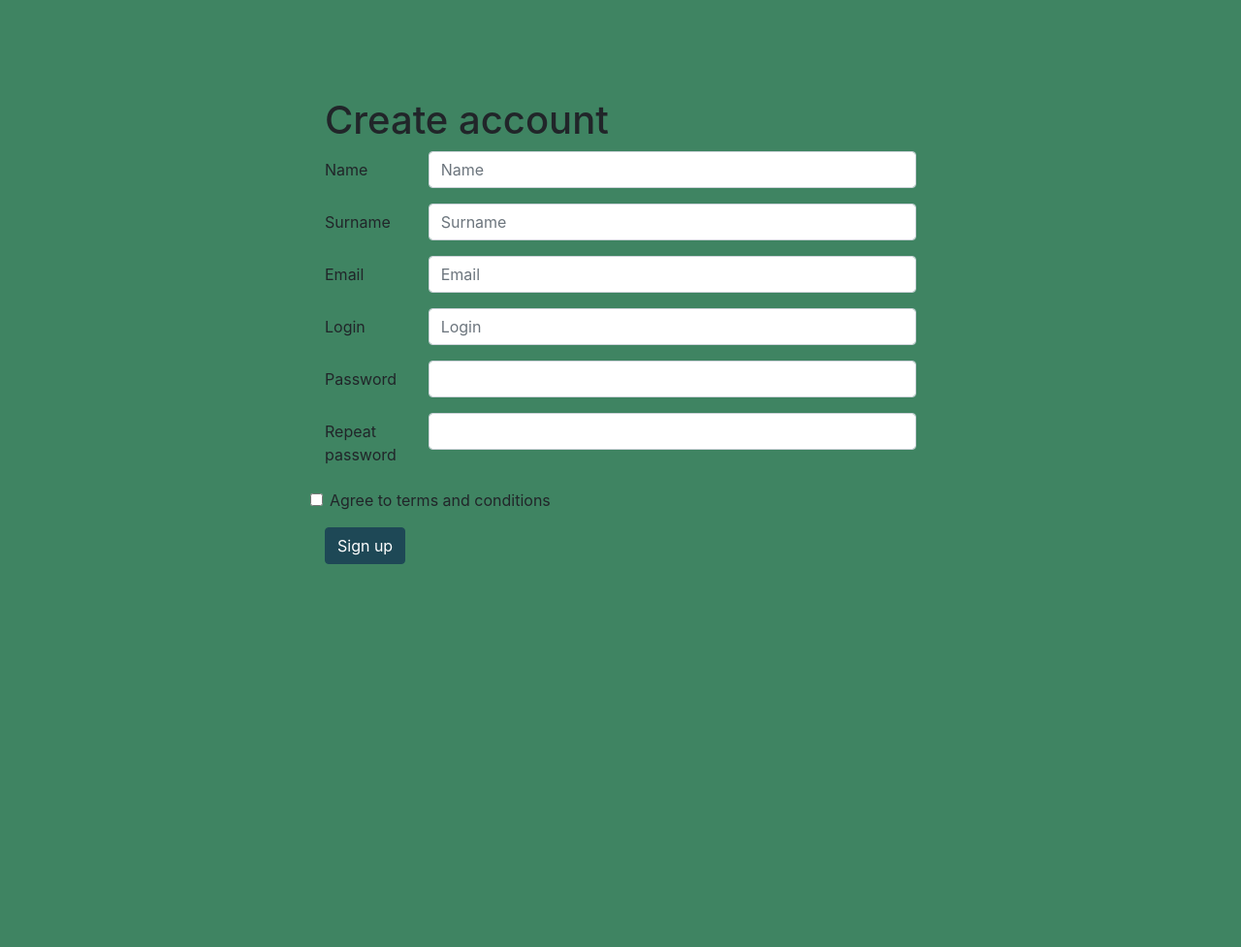
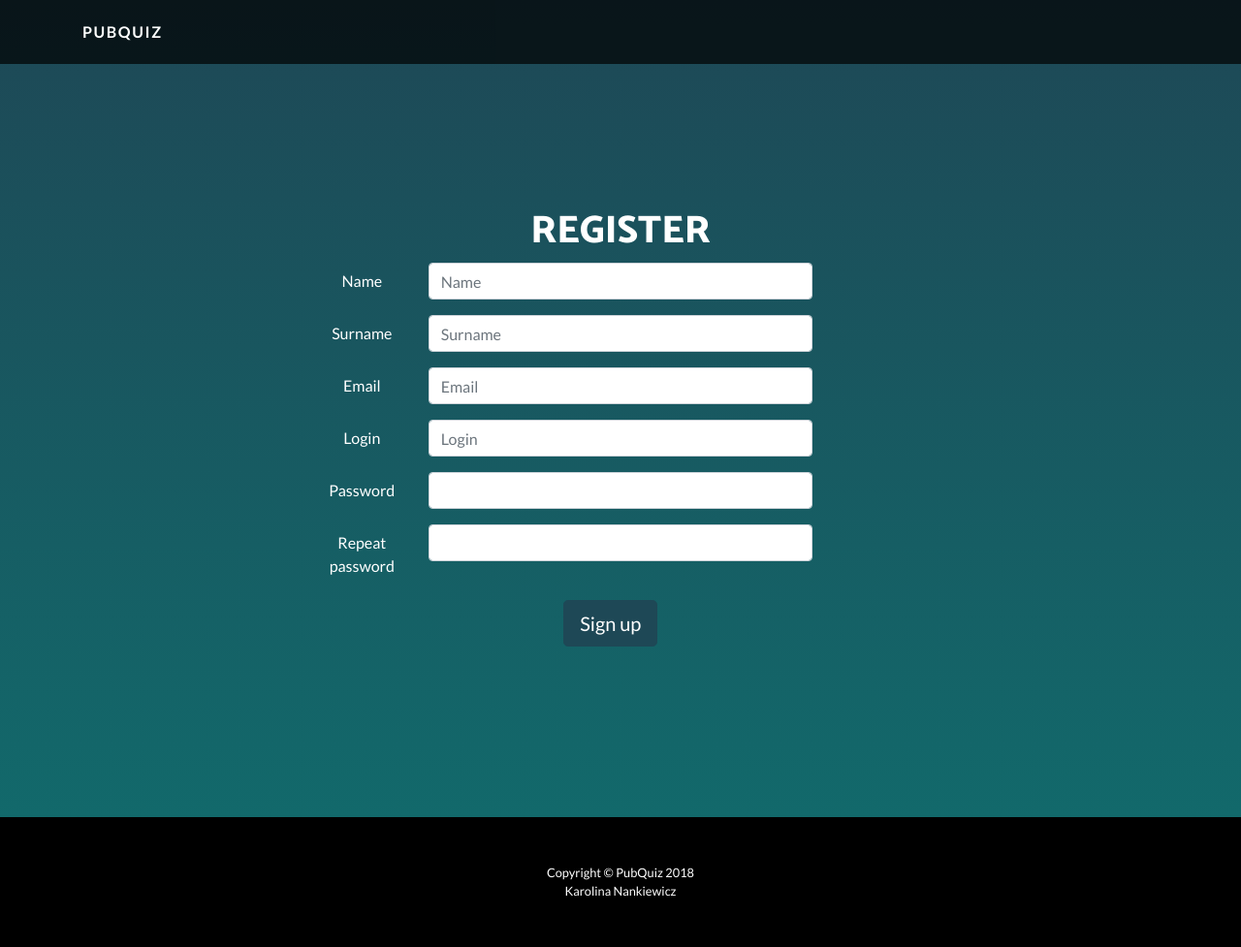
Before and after one commit to nankiewiczka/PubQuiz, a PHP site: page /views/RegisterController/register.php in a window 1280 px wide. Shown: the whole page at 97% size. Before the commit the page ends 582 px from the top, so only its background shows below. Run offline with PHP 8.4, Linux system fonts and the light colour scheme; some libraries are stand-ins or nearby versions.

Commit message:
change layout,css improve

```diff
--- a/Routing.php
+++ b/Routing.php
@@ -107,7 +107,7 @@ class Routing
     public function run()
     {
         $page = isset($_GET['page'])
-        && isset($this->routes[$_GET['page']]) ? $_GET['page'] : 'login';
+        && isset($this->routes[$_GET['page']]) ? $_GET['page'] : 'index';
 
         if ($this->routes[$page]) {
             $class = $this->routes[$page]['controller'];
--- a/controllers/RegisterController.php
+++ b/controllers/RegisterController.php
@@ -28,7 +28,7 @@ class RegisterController extends AppController
             $password = $_POST['password'];
             $hash = password_hash($password, PASSWORD_DEFAULT);
             $user = new User(null, $name, $surname, $email, $login, $hash, null);
-            $mapper->addUser($user);
+//            $mapper->addUser($user);
 
             $this->render('index', ['text' =>
                 '<p>Account created successfully</p><a href=<?php echo \'?page=login\'; ?>Sign in now</a>.</p>']);
--- a/public/css/style.css
+++ b/public/css/style.css
@@ -1,12 +1,100 @@
 body {
-    background-color: #3F8462;
-    margin-top: 100px;
+    font-family: 'Lato';
+}
+
+h1,
+h2,
+h3,
+h4,
+h5,
+h6 {
+    font-family: 'Catamaran';
+    font-weight: 800 !important;
+}
+
+.btn-xl {
+    text-transform: uppercase;
+    padding: 1.5rem 3rem;
+    font-size: 0.9rem;
+    font-weight: 700;
+    letter-spacing: 0.1rem;
+}
+
+.bg-black {
+    background-color: #000 !important;
+}
+
+
+.navbar-custom {
+    padding-top: 1rem;
+    padding-bottom: 1rem;
+    background-color: rgba(0, 0, 0, 0.7);
+}
+
+.navbar-custom .navbar-brand {
+    text-transform: uppercase;
+    font-size: 1rem;
+    letter-spacing: 0.1rem;
+    font-weight: 700;
+}
+
+.navbar-custom .navbar-nav .nav-item .nav-link {
+    text-transform: uppercase;
+    font-size: 0.8rem;
+    font-weight: 700;
+    letter-spacing: 0.1rem;
+}
+
+header.masthead {
+    position: relative;
+    overflow: hidden;
+    padding-top: calc(7rem + 72px);
+    padding-bottom: 7rem;
+    background: -webkit-gradient(linear, left bottom, left top, from(#1e4856), to(#12696b));
+    background: linear-gradient(0deg, #12696b 0%, #1e4856 100%);
+    background-repeat: no-repeat;
+    background-position: center center;
+    background-attachment: scroll;
+    background-size: cover;
+}
+
+header.masthead .masthead-content {
+    z-index: 1;
+    position: relative;
+}
+
+header.masthead .masthead-content .masthead-heading {
+    font-size: 4rem;
+}
+
+header.masthead .masthead-content .masthead-subheading {
+    font-size: 2rem;
+}
+
+@media (min-width: 992px) {
+    header.masthead {
+        padding-top: calc(10rem + 55px);
+        padding-bottom: 10rem;
+    }
+    header.masthead .masthead-content .masthead-heading {
+        font-size: 6rem;
+    }
+    header.masthead .masthead-content .masthead-subheading {
+        font-size: 4rem;
+    }
+}
+
+.submitButton:hover {
+    background-color: #071F28;
+    border-color: #1E4856;
 }
 
 .submitButton {
     background-color: #1E4856;
     border-color: #1E4856;
 }
+
+
 
 #addQuizDiv {
     visibility : hidden
@@ -31,35 +119,35 @@ body {
 
 }
 
-ul {
-    list-style-type: none;
-    width: 100%;
-    margin: 0;
-    padding: 0;
-    overflow: hidden;
-    background-color: #333;
-}
+/*ul {*/
+    /*list-style-type: none;*/
+    /*width: 100%;*/
+    /*margin: 0;*/
+    /*padding: 0;*/
+    /*overflow: hidden;*/
+    /*background-color: #333;*/
+/*}*/
 
-li {
-    float: left;
-}
+/*li {*/
+    /*float: left;*/
+/*}*/
 
-li a {
-    display: block;
-    color: white;
-    text-align: center;
-    padding: 14px 16px;
-    text-decoration: none;
-}
+/*li a {*/
+    /*display: block;*/
+    /*color: white;*/
+    /*text-align: center;*/
+    /*padding: 14px 16px;*/
+    /*text-decoration: none;*/
+/*}*/
 
-li a:hover:not(.active) {
-    background-color: #111;
-}
+/*li a:hover:not(.active) {*/
+    /*background-color: #111;*/
+/*}*/
 
-li a:hover {
-    text-decoration: none;
-    color: green;
-}
+/*li a:hover {*/
+    /*text-decoration: none;*/
+    /*color: green;*/
+/*}*/
 
 
 .absolute {
--- a/public/js/registerScripts.js
+++ b/public/js/registerScripts.js
@@ -1,6 +1,6 @@
 function validateRegisterForm() {
+    console.log("zaczynam");
     let valid = true;
-    let errorColor = "#178533";
 
     if($("#loginMessage").length)
         $('#loginMessage').remove();
@@ -8,8 +8,6 @@ function validateRegisterForm() {
         $('#passwordMessage').remove();
 
     if ($("#inputPassword").val() !== $("#inputRepeatedPassword").val()) {
-        $("#inputPassword").css('background-color', errorColor);
-        $("#inputRepeatedPassword").css('background-color', errorColor);
         let p2 = "<p id=\"passwordMessage\">Entered passwords are not the same.</p>";
 
         if(!$("#passwordMessage").length) {
@@ -30,7 +28,6 @@ function validateRegisterForm() {
         success: function(data) {
             console.log(data);
             if(data != '0') {
-                $("#inputLogin").css('background-color', errorColor);
                 let p1 = "<p id=\"loginMessage\">Login is already taken.</p>";
                 if(!$("#loginMessage").length) {
                     $("#messages").append(p1);
--- a/views/RegisterController/register.php
+++ b/views/RegisterController/register.php
@@ -5,65 +5,73 @@
 <script src="../../public/js/registerScripts.js"></script>
 
 <body>
-<div class="col-sm-6 offset-sm-3">
 
-<h1>Create account</h1>
-<div id="messages">
-</div>
+<!-- Navigation -->
+<nav class="navbar navbar-expand-lg navbar-dark navbar-custom fixed-top">
+    <div class="container">
+        <a class="navbar-brand" href="#">PubQuiz</a>
+        <button class="navbar-toggler" type="button" data-toggle="collapse" data-target="#navbarResponsive" aria-controls="navbarResponsive" aria-expanded="false" aria-label="Toggle navigation">
+            <span class="navbar-toggler-icon"></span>
+        </button>
+    </div>
+</nav>
+
+<header class="masthead text-center text-white">
+    <div class="loginContainer">
+        <div clas="row">
+            <div class="col-sm-6 offset-sm-3">
+            <h1>REGISTER</h1>
+            <div id="messages">
+            </div>
+
     <form action="?page=register" class="form" onsubmit="return validateRegisterForm()" method="post">
         <div class="form-group row">
             <label for="inputName" class="col-sm-2 col-form-label">Name</label>
-            <div class="col-sm-10">
+            <div class="col-sm-8">
                 <input type="text" class="form-control" id="inputName" name="name" placeholder="Name" required>
             </div>
         </div>
         <div class="form-group row">
             <label for="inputSurname" class="col-sm-2 col-form-label">Surname</label>
-            <div class="col-sm-10">
+            <div class="col-sm-8">
                 <input type="text" class="form-control" id="inputSurname" name="surname" placeholder="Surname" required>
             </div>
         </div>
         <div class="form-group row">
             <label for="inputEmail" class="col-sm-2 col-form-label">Email</label>
-            <div class="col-sm-10">
+            <div class="col-sm-8">
                 <input type="email" class="form-control" id="inputEmail" name="email" placeholder="Email" required>
             </div>
         </div>
         <div class="form-group row">
             <label for="inputLogin" class="col-sm-2 col-form-label">Login</label>
-            <div class="col-sm-10">
+            <div class="col-sm-8">
                 <input type="text" class="form-control" id="inputLogin" name="login" placeholder="Login" required>
             </div>
         </div>
         <div class="form-group row">
             <label for="inputPassword" class="col-sm-2 col-form-label">Password</label>
-            <div class="col-sm-10">
+            <div class="col-sm-8">
                 <input type="password" class="form-control" id="inputPassword" name="password" placeholder="" required>
             </div>
         </div>
         <div class="form-group row">
             <label for="inputRepeatedPassword" class="col-sm-2 col-form-label">Repeat password</label>
-            <div class="col-sm-10">
+            <div class="col-sm-8">
                 <input type="password" class="form-control" id="inputRepeatedPassword" name="repeatedPassword" placeholder="" required>
             </div>
         </div>
         <div class="form-group row">
-            <div class="form-check">
-                <input class="form-check-input" type="checkbox" value="" id="invalidCheck" >
-                <label class="form-check-label" for="invalidCheck">
-                    Agree to terms and conditions
-                </label>
-                <div class="invalid-feedback">
-                    You must agree before submitting.
-                </div>
-            </div>
-        </div>
-        <div class="form-group row">
-            <div class="col-sm-10">
-                <button type="submit" class="btn btn-primary submitButton">Sign up</button>
+            <div class="col-sm-7">
+                <button type="submit" class="btn btn-primary btn-lg float-right submitButton">Sign up</button>
             </div>
         </div>
     </form>
+            </div>
+        </div>
 </div>
+</header>
+<?php include(dirname(__DIR__) . '/foot.html'); ?>
+
 </body>
 </html>
--- /dev/null
+++ b/views/foot.html
@@ -0,0 +1,6 @@
+<footer class="py-5 bg-black">
+    <div class="container">
+        <p class="m-0 text-center text-white small">Copyright &copy; PubQuiz 2018 </p>
+        <p class="m-0 text-center text-white small">Karolina Nankiewicz</p>
+    </div>
+</footer>
--- a/views/head.html
+++ b/views/head.html
@@ -1,11 +1,23 @@
 <head>
+
+    <meta charset="utf-8">
+    <meta name="viewport" content="width=device-width, initial-scale=1, shrink-to-fit=no">
+    <meta name="description" content="">
+    <meta name="author" content="">
+
     <title>PubQuiz</title>
+    <!-- Bootstrap core CSS -->
     <link rel="stylesheet" type="text/css" href="https://stackpath.bootstrapcdn.com/bootstrap/4.1.3/css/bootstrap.min.css" />
-    <link rel="stylesheet" type="text/css" href="../public/css/style.css" />
-    <!-- icons set: https://material.io/tools/icons -->
-    <link rel="stylesheet" href="https://fonts.googleapis.com/icon?family=Material+Icons">
+
+
+    <!-- Custom fonts for this template -->
+    <link href="https://fonts.googleapis.com/css?family=Catamaran:100,200,300,400,500,600,700,800,900" rel="stylesheet">
+    <link href="https://fonts.googleapis.com/css?family=Lato:100,100i,300,300i,400,400i,700,700i,900,900i" rel="stylesheet">
+    <link href="https://fonts.googleapis.com/icon?family=Material+Icons"
+          rel="stylesheet">
     <script src="https://code.jquery.com/jquery-2.1.1.min.js"
             type="text/javascript"></script>
-
+    <!-- Custom styles for this template -->
+    <link href="../../public/css/style.css" rel="stylesheet">
 
 </head>
```
Also changed, not shown: views/DefaultController/index.php (+58 -12 lines), views/DefaultController/login.php (+21 -8 lines), public/css/styl.css (deleted).
